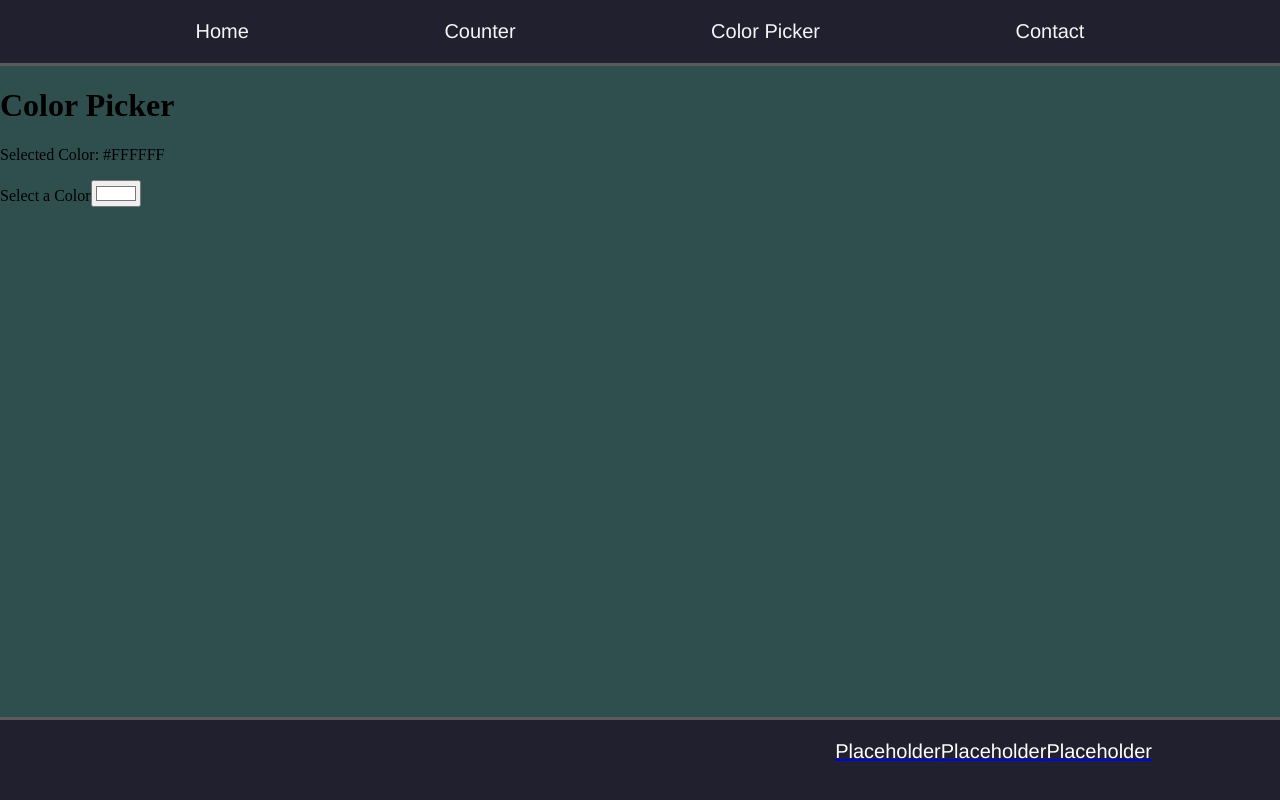
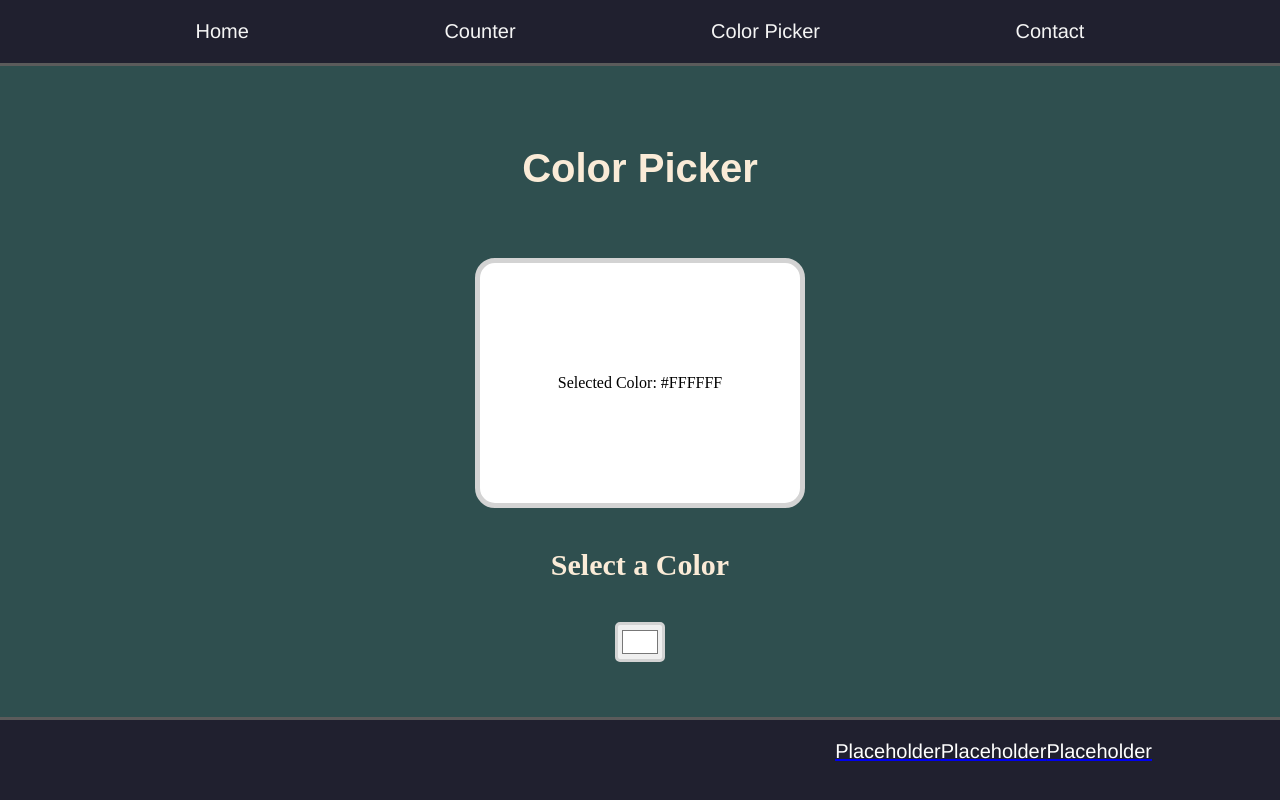
Before and after one commit to BadThad/ReactProject, a React (Vite) app in the folder my-react-app/: page /colorpicker in a window 1280 px wide. Built offline with nearby package versions, Linux system fonts and the light colour scheme.

Commit message:
Added Color.jsx and styling

```diff
--- /dev/null
+++ b/my-react-app/src/Color.css
@@ -0,0 +1,48 @@
+body {
+    background-color: darkslategray;
+    height: 100vh;
+    width: 100%;
+}
+
+.color-picker-container {
+    display: flex;
+    flex-direction: column;
+    align-items: center;
+}
+
+h1 {
+    font-family: Arial, Helvetica, sans-serif;
+    font-size: 40px;
+    color: antiquewhite;
+    margin-top: 10vh;
+}
+
+.color-display {
+    width: 25%;
+    height: 30vh;
+    border: 5px solid rgb(211, 211, 211);
+    border-radius: 20px;
+    display: flex;
+    justify-content: center;
+    align-items: center;
+    margin: 5vh 0;
+}
+
+.color-display p {
+    color: white;
+    mix-blend-mode: difference;
+}
+
+label {
+    color: antiquewhite;
+    font-size: 30px;
+    font-weight: bold;
+    margin-bottom: 5vh;
+}
+
+input {
+    width: 50px;
+    height: 40px;
+    border-radius: 5px;
+    border: 3px solid rgb(211, 211, 211);
+}
--- a/my-react-app/src/pages/Color.jsx
+++ b/my-react-app/src/pages/Color.jsx
@@ -1,4 +1,6 @@
 import {useState} from "react";
+
+import "../Color.css"
 
 function ColorPicker () {
 
@@ -11,7 +13,7 @@ function ColorPicker () {
     return (
         <div className ="color-picker-container">
             <h1>Color Picker</h1>
-            <div className="color-display">
+            <div className="color-display" style = {{backgroundColor: color}}>
                 <p>Selected Color: {color}</p>
             </div>
             <label>Select a Color</label>
```
